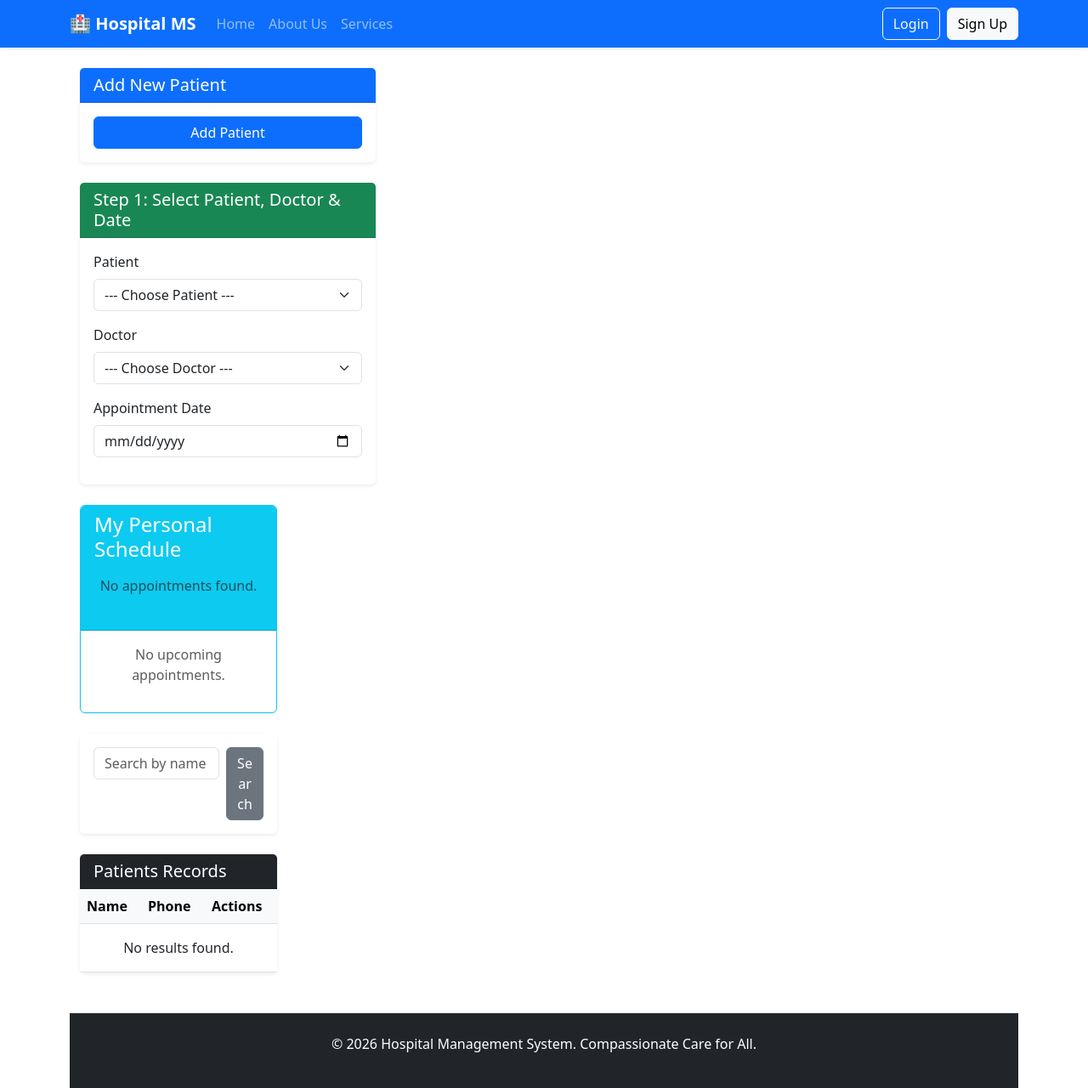
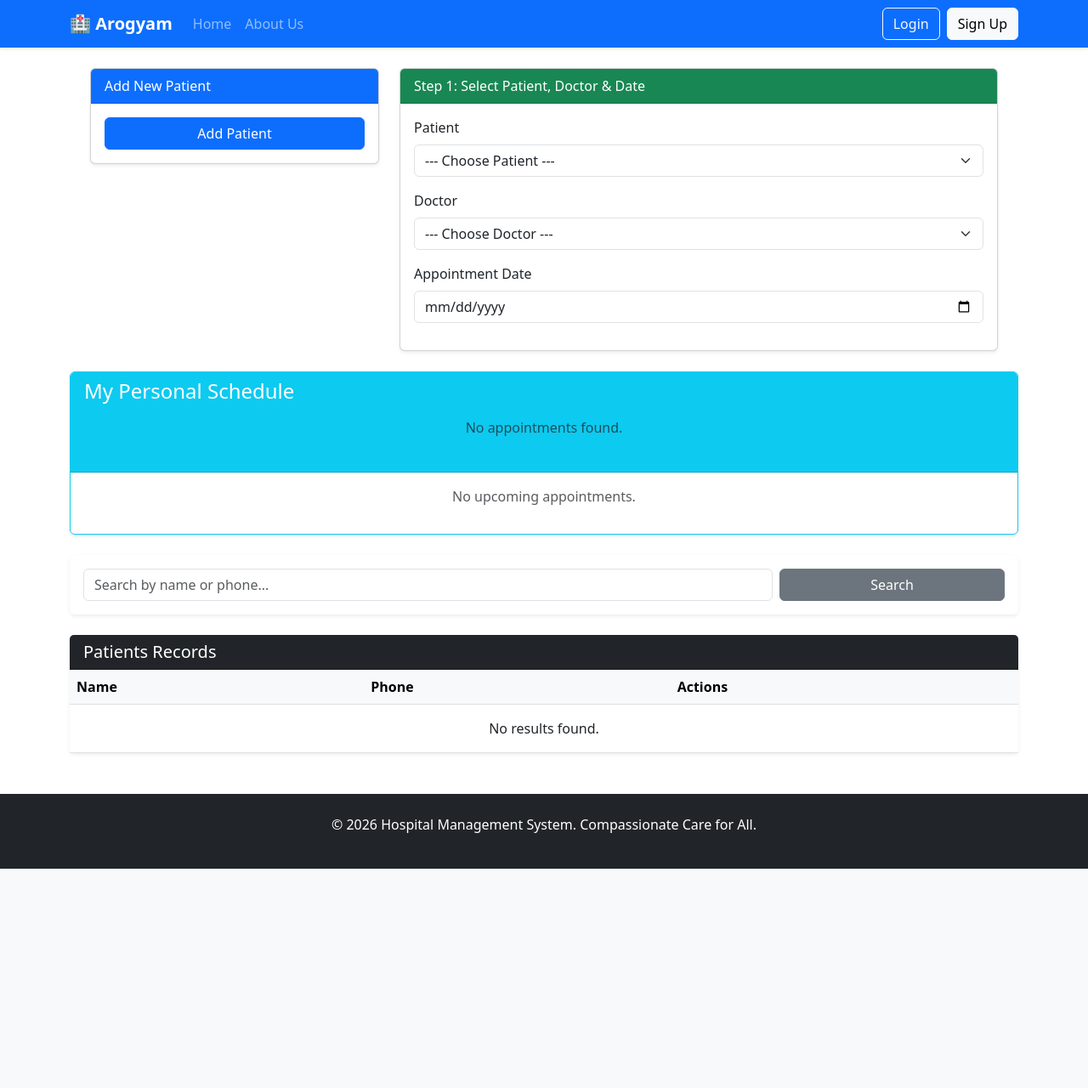
Before and after one commit to Sanikagh13/HOSPITAL_MS-, a Django app: template appointments/templates/appointments/dashboard.html in a window 1280 px wide. Shown: the whole page at 85% size. After the commit the page ends 1022 px from the top, so only its background shows below. Run offline with Django 3.2, Linux system fonts and the light colour scheme; the template is opened without the code that fills it, so the values that code supplies are empty.

Commit message:
new updates

```diff
--- a/appointments/models.py
+++ b/appointments/models.py
@@ -9,6 +9,7 @@ class Doctor(models.Model):
         return f"Dr. {self.name}"
 
 class Patient(models.Model):
+    user = models.ForeignKey(User, on_delete=models.CASCADE, null=True, blank=True)
     name = models.CharField(max_length=100)
     phone = models.CharField(max_length=15)
     age = models.IntegerField(null=True, blank=True)
@@ -21,5 +22,5 @@ class Appointment(models.Model):
     doctor = models.ForeignKey(Doctor, on_delete=models.CASCADE)
     patient = models.ForeignKey(Patient, on_delete=models.CASCADE)
     date = models.DateField()
-    time = models.CharField(max_length=10) # e.g., "10:00 AM"
+    time = models.CharField(max_length=10)
     instructions = models.TextField(blank=True, default="Please arrive 10 minutes early.")
--- a/appointments/templates/appointments/base.html
+++ b/appointments/templates/appointments/base.html
@@ -17,7 +17,7 @@
     <nav class="navbar navbar-expand-lg navbar-dark bg-primary shadow-sm">
         <div class="container">
             <a class="navbar-brand" href="{% url 'home' %}">
-                <i class="fas fa-hospital-alt"></i> Hospital MS
+                <i class="fas fa-hospital-alt"></i> Arogyam
             </a>
             <button class="navbar-toggler" type="button" data-bs-toggle="collapse" data-bs-target="#navbarNav">
                 <span class="navbar-toggler-icon"></span>
@@ -26,8 +26,7 @@
             <div class="collapse navbar-collapse" id="navbarNav">
                 <ul class="navbar-nav me-auto">
     <li class="nav-item"><a class="nav-link text-white" href="{% url 'home' %}">Home</a></li>
-    <li class="nav-item"><a class="nav-link text-white" href="{% url 'about' %}">About Us</a></li>
-    <li class="nav-item"><a class="nav-link text-white" href="#services">Services</a></li>
+    <li class="nav-item"><a class="nav-link" href="{% url 'home' %}#about">About Us</a></li>
 </ul>
 
                 <div class="d-flex align-items-center">
--- a/appointments/templates/appointments/dashboard.html
+++ b/appointments/templates/appointments/dashboard.html
@@ -1,31 +1,45 @@
 {% extends "base.html" %}
 
 {% block content %}
-<div class="container mt-4">
-    <div class="row">
-        <div class="col-md-4">
-            <div class="card mb-4 shadow-sm border-0">
+<style>
+@media (max-width: 768px) {
+  .card {
+    margin-bottom: 16px;
+  }
+}
+</style>
+<div class="container-fluid px-4 mt-4">
+
+  <div class="row g-4">
+
+    <!-- LEFT COLUMN -->
+    <div class="col-12 col-md-5 col-lg-4">
+      <div class="card shadow-sm mb-4">
         <div class="card-header bg-primary text-white">
-                    <h5 class="mb-0">Add New Patient</h5>
+          Add New Patient
         </div>
         <div class="card-body">
           <form method="POST">
             {% csrf_token %}
             {{ pform.as_p }}
-                        <button type="submit" name="add_patient" class="btn btn-primary w-100">Add Patient</button>
+            <button type="submit" name="add_patient" class="btn btn-primary w-100">
+              Add Patient
+            </button>
           </form>
         </div>
       </div>
-
-            <div class="card shadow-sm border-0 mb-4">
-    <div class="card-header bg-success text-white">
-        <h5 class="mb-0">Step 1: Select Patient, Doctor & Date</h5>
     </div>
 
+    <!-- RIGHT COLUMN -->
+    <div class="col-12 col-md-7 col-lg-8">
+      <div class="card shadow-sm mb-4">
+        <div class="card-header bg-success text-white">
+          Step 1: Select Patient, Doctor & Date
+        </div>
         <div class="card-body">
+
           <form method="GET">
 
-            <!-- Patient -->
             <div class="mb-3">
               <label class="form-label">Patient</label>
               <select name="patient" class="form-select" onchange="this.form.submit()">
@@ -39,7 +53,6 @@
               </select>
             </div>
 
-            <!-- Doctor -->
             <div class="mb-3">
               <label class="form-label">Doctor</label>
               <select name="doctor_id" class="form-select" onchange="this.form.submit()">
@@ -47,13 +60,12 @@
                 {% for d in doctors %}
                 <option value="{{ d.id }}"
                   {% if d.id|stringformat:"s" == selected_doctor_id %}selected{% endif %}>
-                            Dr. {{ d.name }}
+                   {{ d.name }}
                 </option>
                 {% endfor %}
               </select>
             </div>
 
-            <!-- Date -->
             <div class="mb-3">
               <label class="form-label">Appointment Date</label>
               <input type="date"
@@ -66,6 +78,12 @@
           </form>
         </div>
       </div>
+    </div>
+
+  </div>
+</div>
+
+
 
 
             {% if slots %}
@@ -79,7 +97,8 @@
         <!-- SLOT BUTTONS -->
         <div class="row g-2 mb-3">
     {% for slot in slots %}
-                <div class="col-4">
+        <div class="col-6 col-md-4">
+
                     {% if slot.available %}
                         <button type="button"
                                 class="btn btn-outline-success w-100 slot-btn"
@@ -118,12 +137,13 @@
 {% endif %}
 
 
-        <div class="col-md-8">
+        <div class="col-12">
             <div class="card mb-4 border-info shadow-sm">
                 <div class="card-header bg-info text-white">
                     <h4 class="mb-0"><i class="fas fa-calendar-check"></i> My Personal Schedule</h4>
                 <div class="card-body p-0">
     {% if appointments %}
+    <div class="table-responsive">
   <table class="table table-striped mb-0">
         <thead class="table-light">
             <tr>
@@ -137,13 +157,14 @@
             {% for a in appointments %}
             <tr>
                 <td>{{ a.patient.name }}</td>
-                <td>Dr. {{ a.doctor.name }}</td>
+                <td>{{ a.doctor.name }}</td>
                 <td>{{ a.date }}</td>
                 <td>{{ a.time }}</td>
             </tr>
             {% endfor %}
         </tbody>
     </table>
+    </div>
     {% else %}
         <p class="text-muted text-center py-3">No appointments found.</p>
     {% endif %}
--- a/appointments/views.py
+++ b/appointments/views.py
@@ -4,6 +4,7 @@ from django.contrib import messages
 from .models import Patient, Appointment, Doctor
 from .forms import PatientForm
 from .utils import get_available_slots
+
 
 @login_required
 def dashboard(request):
--- a/templates/base.html
+++ b/templates/base.html
@@ -3,7 +3,8 @@
 <head>
     <meta charset="UTF-8">
     <meta name="viewport" content="width=device-width, initial-scale=1.0">
-    <title>Hospital MS</title>
+    <title>Arogyam
+    </title>
     <link href="https://cdn.jsdelivr.net/npm/bootstrap@5.3.0/dist/css/bootstrap.min.css" rel="stylesheet">
     <style>
         .navbar-brand { font-weight: bold; }
@@ -13,15 +14,14 @@
 <body>
     <nav class="navbar navbar-expand-lg navbar-dark bg-primary shadow-sm">
         <div class="container">
-            <a class="navbar-brand" href="{% url 'home' %}">🏥 Hospital MS</a>
+            <a class="navbar-brand" href="{% url 'home' %}">🏥 Arogyam</a>
             <button class="navbar-toggler" type="button" data-bs-toggle="collapse" data-bs-target="#navbarNav">
                 <span class="navbar-toggler-icon"></span>
             </button>
             <div class="collapse navbar-collapse" id="navbarNav">
                 <ul class="navbar-nav me-auto">
                     <li class="nav-item"><a class="nav-link" href="{% url 'home' %}">Home</a></li>
-                    <li class="nav-item"><a class="nav-link" href="#">About Us</a></li>
-                    <li class="nav-item"><a class="nav-link" href="#">Services</a></li>
+                    <li class="nav-item"><a class="nav-link" href="{% url 'home' %}#about">About Us</a></li>
                 </ul>
                 <div class="navbar-nav">
                     {% if user.is_authenticated %}
--- a/users/views.py
+++ b/users/views.py
@@ -9,9 +9,12 @@ def register_view(request):
     if request.method == 'POST':
         form = UserCreationForm(request.POST)
         if form.is_valid():
-            form.save() # Saves the new user to the database
+            form.save()
             messages.success(request, "Account created successfully! You can now login.")
             return redirect('login')
+        else:
+            print(form.errors)
+
     else:
         form = UserCreationForm()
     return render(request, 'users/register.html', {'form': form})
```
Also changed, not shown: appointments/templates/appointments/home.html (+19 -1 lines), hospitalManagementSystem/settings.py (+4 -3 lines), appointments/migrations/0009_patient_user.py (added), db.sqlite3. Lines whose indentation alone changed are shown as unchanged.
